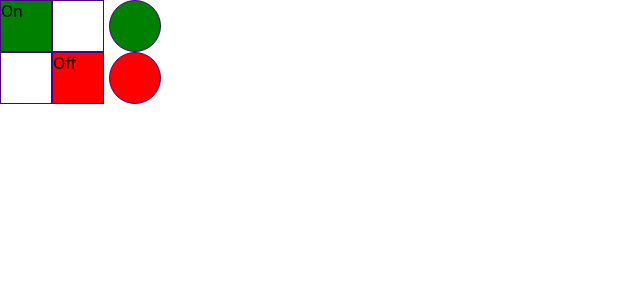
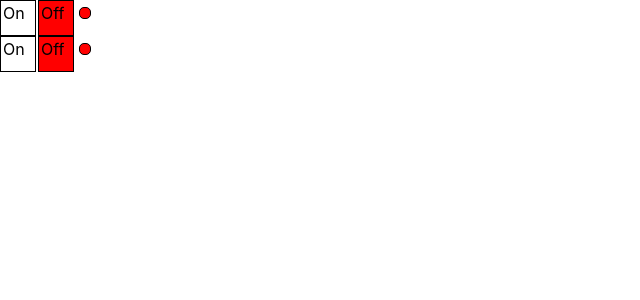
Before and after one commit to ivanrussui/kabzda-easy, a React (Create React App) app: page / in a window 1280 px wide. Shown: the top 300 px of the page, without its empty margins (0-640 px from the left). Built offline with nearby package versions, Linux system fonts and the light colour scheme.

Commit message:
06 - useState

```diff
--- a/src/App.tsx
+++ b/src/App.tsx
@@ -23,8 +23,10 @@ function App() {
             {/*<Rating value={3}/>*/}
             {/*<Rating value={4}/>*/}
             {/*<Rating value={5}/>*/}
-            <OnOff value={true} />
-            <OnOff value={false} />
+            <OnOff />
+            <OnOff />
+            {/*<OnOff value={true} />*/}
+            {/*<OnOff value={false} />*/}
         </div>
     );
 }
--- a/src/components/OnOff/OnOff.tsx
+++ b/src/components/OnOff/OnOff.tsx
@@ -1,43 +1,95 @@
-import React from 'react';
+import React, { useState } from 'react';
 import styles from './OnOff.module.css';
 
 type OnOffPropsType = {
-    value: boolean
+    // value: boolean
 }
 
+// export function OnOff(props: OnOffPropsType) {
+//     console.log(props)
+//
+//     return (
+//         <>
+//             { props.value && <On title={ 'On' } /> }
+//             { !props.value && <Off title={ 'Off' } /> }
+//         </>
+//     )
+// }
+
 export function OnOff(props: OnOffPropsType) {
-    console.log(props)
+
+    let [value, setValue] = useState(false)
+
+    const onStyle = {
+        cursor: 'pointer',
+        width: '30px',
+        height: '30px',
+        border: '1px solid',
+        display: 'inline-block',
+        padding: '2px',
+        backgroundColor: value ? 'green' : 'white',
+    }
+    const offStyle = {
+        cursor: 'pointer',
+        width: '30px',
+        height: '30px',
+        border: '1px solid',
+        display: 'inline-block',
+        marginLeft: '2px',
+        padding: '2px',
+        backgroundColor: value ? 'white' : 'red',
+    }
+    const indicatorStyle = {
+        width: '10px',
+        height: '10px',
+        borderRadius: '5px',
+        border: '1px solid',
+        display: 'inline-block',
+        marginLeft: '5px',
+        backgroundColor: value ? 'green' : 'red',
+    }
+
+    const onClickOnHandler = () => {
+        setValue(true)
+        console.log(value)
+    }
+
+    const onClickOffHandler = () => {
+        setValue(false)
+        console.log(value)
+    }
 
     return (
-        <>
-            { props.value && <On title={ 'On' } /> }
-            { !props.value && <Off title={ 'Off' } /> }
-        </>
+        <div>
+            <div style={onStyle} onClick={ onClickOnHandler }>On</div>
+            <div style={offStyle} onClick={ onClickOffHandler }>Off</div>
+            <div style={indicatorStyle}></div>
+        </div>
     )
 }
 
-type ItemPropsType = {
-    title: string
-}
+// type ItemPropsType = {
+//     title: string
+// }
 
 
-function On(props: ItemPropsType) {
-    // console.log(props)
-    return (
-        <div style={ { display: 'flex' } }>
-            <span className={ styles.GreenSquare }>{ props.title }</span>
-            <span className={ styles.Square }></span>
-            <span className={ styles.GreenCircle }></span>
-        </div>
-    );
-}
-
-function Off(props: ItemPropsType) {
-    return (
-        <div style={ { display: 'flex' } }>
-            <span className={ styles.Square }></span>
-            <span className={ styles.RedSquare }>{ props.title }</span>
-            <span className={ styles.RedCircle }></span>
-        </div>
-    );
-}
+// function On(props: ItemPropsType) {
+//     // console.log(props)
+//     return (
+//         <div style={ { display: 'flex' } }>
+//             <span className={ styles.GreenSquare }>{ props.title }</span>
+//             <span className={ styles.Square }></span>
+//             <span className={ styles.GreenCircle }></span>
+//         </div>
+//     );
+// }
+//
+// function Off(props: ItemPropsType) {
+//     return (
+//         <div style={ { display: 'flex' } }>
+//             <span className={ styles.Square }></span>
+//             <span className={ styles.RedSquare }>{ props.title }</span>
+//             <span className={ styles.RedCircle }></span>
+//         </div>
+//     );
+// }
```
